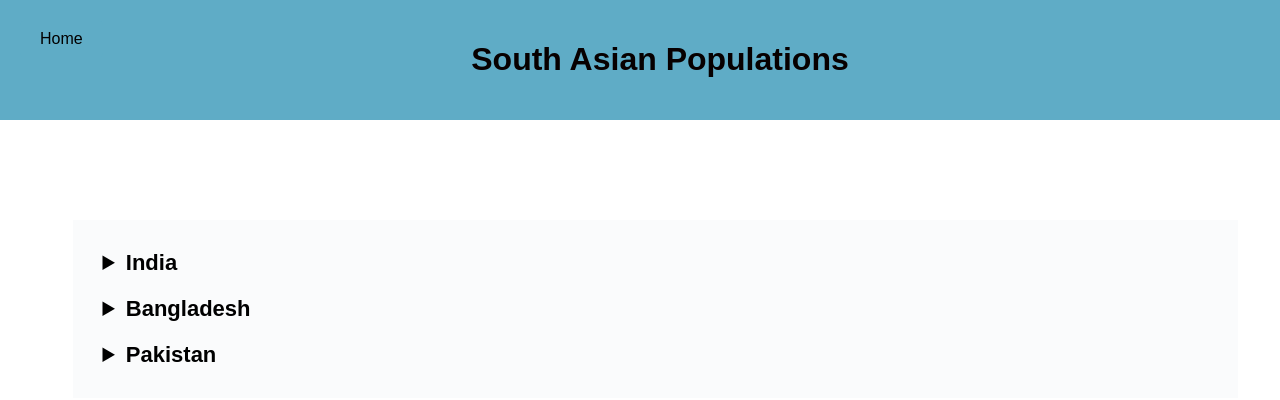
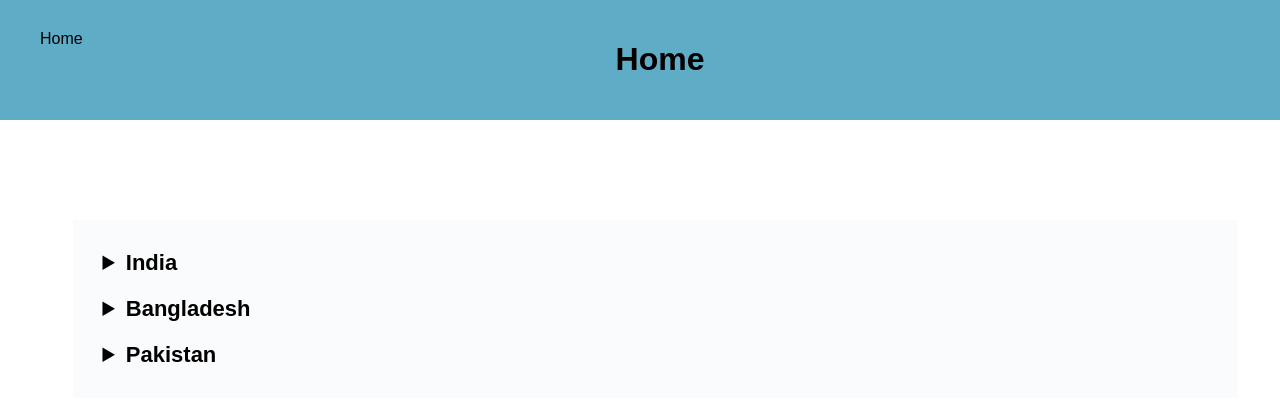
Before and after one commit to BatoolMahmoud21/Xenial-Xerus-Group-Project, a React (Create React App) app: page / in a window 1280 px wide. Shown: the top 400 px of the page. Built offline with nearby package versions, Linux system fonts and the light colour scheme.

Commit message:
Resolved merge conflict in App.js

```diff
--- a/src/App.js
+++ b/src/App.js
@@ -6,10 +6,10 @@ function App() {
   return (
     <div className="App">
       <header>
+        <h1 className="header">Home</h1>
         <button className="home-button" onClick={() => alert('Home clicked')}>
           Home
         </button>
-        <h1 className="header">South Asian Populations</h1>
       </header>
 
       <div>
```
